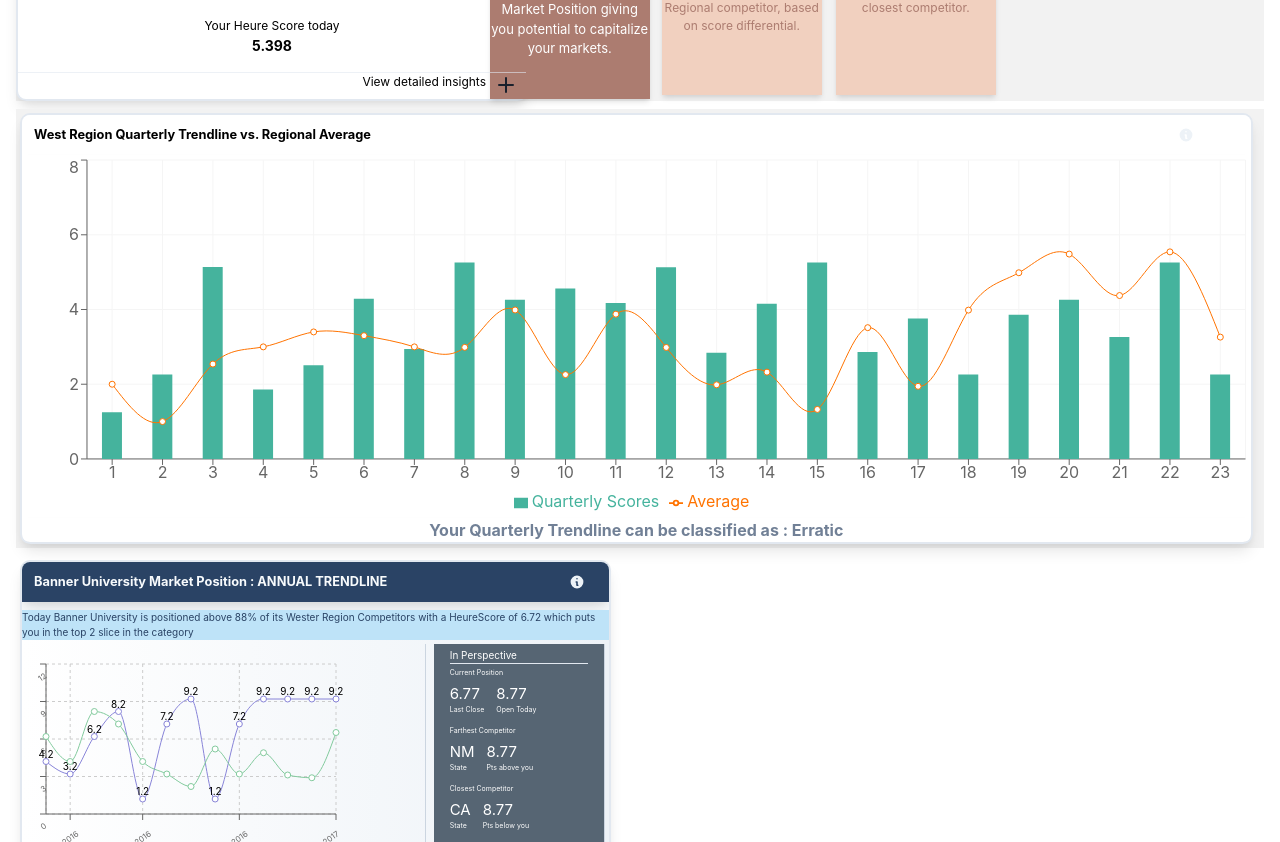
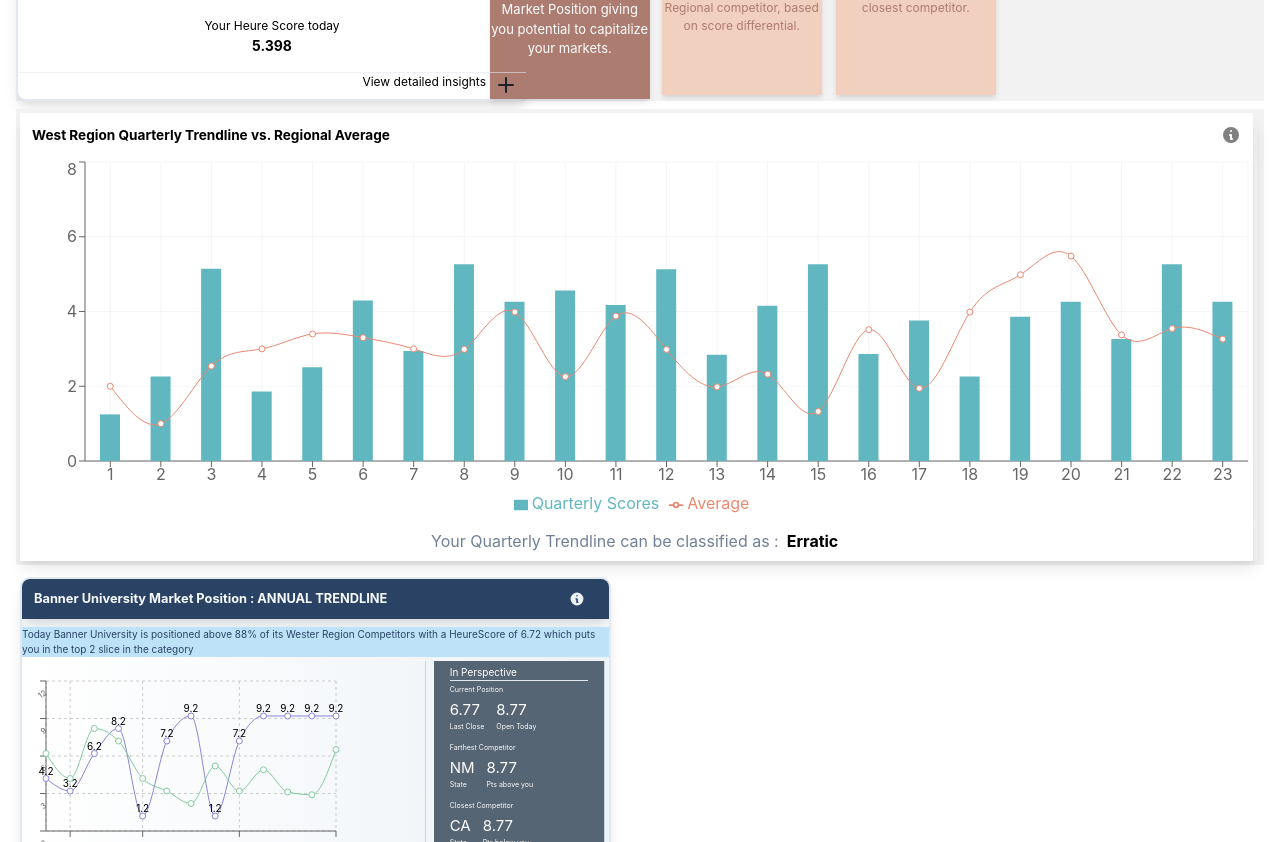
Before and after one commit to Heure-Health/HeureHealth-hospital, a Next.js app: page /position in a window 1280 px wide. Shown: the part 476-1318 px from the top of the page. Built offline with nearby package versions, Linux system fonts and the light colour scheme.

Commit message:
Updated Trendline vs Regional Average chart and added tooltips

```diff
--- /dev/null
+++ b/src/components/rechart/BarLineComposedWidget.tsx
@@ -0,0 +1,31 @@
+import React from "react";
+import { Bar, CartesianGrid, ComposedChart, Legend, Line, ResponsiveContainer, Tooltip, XAxis, YAxis} from "recharts";
+
+type Params = {
+    chartWidth: string;
+    barLegendName: string;
+    barDataKey: string;
+    barColor: string;
+    barSize: number;
+    lineLegandName: string;
+    lineDataKey: string;
+    lineColor: string;
+    xAxisDataKey: string;
+    chartData: Object[];
+};
+export default function BarLineComposedWidget(params: Params) {
+        const {chartWidth, barLegendName, barDataKey, barColor, barSize, lineLegandName, lineDataKey, lineColor, xAxisDataKey, chartData} = params;
+        return (
+            <ResponsiveContainer width={chartWidth}>
+                <ComposedChart data={chartData}>
+                    <CartesianGrid stroke="#F5F5F5" />
+                    <XAxis dataKey={xAxisDataKey} scale="auto" />
+                    <YAxis />
+                    <Tooltip />
+                    <Legend />
+                    <Bar dataKey={barDataKey} name={barLegendName} fill={barColor} barSize={barSize} />
+                    <Line dataKey={lineDataKey} name={lineLegandName} stroke={lineColor} type={"natural"} />
+                </ComposedChart>
+            </ResponsiveContainer>
+        );
+}
--- a/src/components/rechart/ComposedChart.tsx
+++ /dev/null
@@ -1,138 +0,0 @@
-import React from "react";
-import { Bar, CartesianGrid, ComposedChart, Legend, Line, ResponsiveContainer, Tooltip, XAxis, YAxis} from "recharts";
-
-const data = [
-    {
-        name: '1',
-        avg: 2.000,
-        qs: 1.247,
-    },
-    {
-        name: '2',
-        avg: 1.000,
-        qs: 2.261,
-    },
-    {
-        name: '3',
-        avg: 2.540,
-        qs: 5.141,
-    },
-    {
-        name: '4',
-        avg: 3.000,
-        qs: 1.861,
-    },
-    {
-        name: '5',
-        avg: 3.400,
-        qs: 2.511,
-    },
-    {
-        name: '6',
-        avg: 3.300,
-        qs: 4.291,
-    },
-    {
-        name: '7',
-        avg: 3.000,
-        qs: 2.941,
-    },
-    {
-        name: '8',
-        avg: 2.987,
-        qs: 5.261,
-    },
-    {
-        name: '9',
-        avg: 3.987,
-        qs: 4.261,
-    },
-    {
-        name: '10',
-        avg: 2.257,
-        qs: 4.561,
-    },
-    {
-        name: '11',
-        avg: 3.876,
-        qs: 4.174,
-    },
-    {
-        name: '12',
-        avg: 2.984,
-        qs: 5.131
-    },
-    {
-        name: '13',
-        avg: 1.984,
-        qs: 2.841,
-    },
-    {
-        name: '14',
-        avg: 2.324,
-        qs: 4.151,
-    },
-    {
-        name: '15',
-        avg: 1.326,
-        qs: 5.261,
-    },
-    {
-        name: '16',
-        avg: 3.514,
-        qs: 2.861,
-    },
-    {
-        name: '17',
-        avg: 1.944,
-        qs: 3.761,
-    },
-    {
-        name: '18',
-        avg: 3.984,
-        qs: 2.261,
-    },
-    {
-        name: '19',
-        avg: 4.984,
-        qs: 3.861,
-    },
-    {
-        name: '20',
-        avg: 5.484,
-        qs: 4.261,
-    },
-    {
-        name: '21',
-        avg: 4.374,
-        qs: 3.261,
-    },
-    {
-        name: '22',
-        avg: 5.543,
-        qs: 5.261,
-    },
-    {
-        name: '23',
-        avg: 3.261,
-        qs: 2.261,
-    }
-];
-
-export default function ComposedChartWgt() {
-        return (
-            <div style={{ width: '100%'}}>
-                <ResponsiveContainer>
-                    <ComposedChart data={data}>
-                        <CartesianGrid stroke="#f5f5f5" />
-                        <XAxis dataKey="name" scale="auto" />
-                        <YAxis />
-                        <Tooltip />
-                        <Legend />
-                        <Bar dataKey="qs" name={"Quarterly Scores"} barSize={20} fill="#45B39D" />
-                        <Line dataKey="avg" name={"Average"} type="natural"  stroke="#ff7300" />
-                    </ComposedChart>
-                </ResponsiveContainer>
-            </div>
-        );
-}
--- a/src/components/rechart/RGuage.tsx
+++ b/src/components/rechart/SpeedometerWidget.tsx
@@ -7,7 +7,7 @@ type Props = {
     chartValue: number;
 };
 
-const Gauge = (props: Props) => {
+const SpeedometerWidget = (props: Props) => {
 
     const {width, colorData, chartValue} = props;
 
@@ -134,4 +134,4 @@ const Gauge = (props: Props) => {
         </ResponsiveContainer>
     );
 };
-export default Gauge;
+export default SpeedometerWidget;
--- a/src/pages/position/PositionMain.tsx
+++ b/src/pages/position/PositionMain.tsx
@@ -1,7 +1,6 @@
 import React from "react";
 import {Box, Center, Flex, Grid, GridItem, Text, Wrap, WrapItem} from "@chakra-ui/react";
-import RLineChart from "../../components/rechart/RLineChart";
-import ComposedChartWgt from "../../components/rechart/ComposedChart";
+import ComposedChartWgt from "../../components/rechart/BarLineComposedWidget";
 import LinearChartMultiMetric from "../../components/rechart/LinearChartMultiMetric";
 import LinearChartOneMetric from "../../components/rechart/LinearChartOneMetric";
 import DonutWidget from "../../components/common/DonutWidget";
@@ -10,8 +9,16 @@ import CardTrendAnnual from "../../components/container/trendcard/CardTrendAnnua
 import CardTrendQtly from "../../components/container/trendcard/CardTrendQtly";
 import {Footer} from "../../layouts";
 import MarketPositionWidget from "./overall/MarketPositionWidget";
-import RGuage from "../../components/rechart/RGuage";
 import TrendlineRegionalWidget from "./overall/TrendlineRegionalWidget";
+import TooltipsData from "../../services/data/TooltipsData";
+import SpeedometerWidget from "../../components/rechart/SpeedometerWidget";
+
+//const {userName} = ServerData.position;
+const { tooltipMarketPosition,
+    //tooltipSpeedometer,
+    tooltipSnapshotWidget1,
+    tooltipSnapshotWidget2,
+    tooltipTrendlineRegional} = TooltipsData.positionPage.overAllPage;
 
 const cdata = {
     "position": [
@@ -38,22 +45,21 @@ const cdata = {
             "summaryvalue2": "1.5%",
             "chartwidth": 400,
             "gdata": {
-                width: 325,
-                chartValue: 250,
+                chartValue: 5.398,
                 data: [
                     {
                         name: 'Aspirant',
-                        value: 100,
+                        value: 2,
                         color: '#FA897B',
                     },
                     {
                         name: 'Challenger',
-                        value: 100,
+                        value: 2,
                         color: '#FBC78D',
                     },
                     {
                         name: 'Leader',
-                        value: 100,
+                        value: 2,
                         color: '#D0E6A5'
                     },
                 ]
@@ -62,6 +68,123 @@ const cdata = {
     ]
 };
 
+const trendlineRegionData = [
+    {
+        quarter: '1',
+        avg: 2.000,
+        score: 1.247,
+    },
+    {
+        quarter: '2',
+        avg: 1.000,
+        score: 2.261,
+    },
+    {
+        quarter: '3',
+        avg: 2.540,
+        score: 5.141,
+    },
+    {
+        quarter: '4',
+        avg: 3.000,
+        score: 1.861,
+    },
+    {
+        quarter: '5',
+        avg: 3.400,
+        score: 2.511,
+    },
+    {
+        quarter: '6',
+        avg: 3.300,
+        score: 4.291,
+    },
+    {
+        quarter: '7',
+        avg: 3.000,
+        score: 2.941,
+    },
+    {
+        quarter: '8',
+        avg: 2.987,
+        score: 5.261,
+    },
+    {
+        quarter: '9',
+        avg: 3.987,
+        score: 4.261,
+    },
+    {
+        quarter: '10',
+        avg: 2.257,
+        score: 4.561,
+    },
+    {
+        quarter: '11',
+        avg: 3.876,
+        score: 4.174,
+    },
+    {
+        quarter: '12',
+        avg: 2.984,
+        score: 5.131
+    },
+    {
+        quarter: '13',
+        avg: 1.984,
+        score: 2.841,
+    },
+    {
+        quarter: '14',
+        avg: 2.324,
+        score: 4.151,
+    },
+    {
+        quarter: '15',
+        avg: 1.326,
+        score: 5.261,
+    },
+    {
+        quarter: '16',
+        avg: 3.514,
+        score: 2.861,
+    },
+    {
+        quarter: '17',
+        avg: 1.944,
+        score: 3.761,
+    },
+    {
+        quarter: '18',
+        avg: 3.984,
+        score: 2.261,
+    },
+    {
+        quarter: '19',
+        avg: 4.984,
+        score: 3.861,
+    },
+    {
+        quarter: '20',
+        avg: 5.484,
+        score: 4.261,
+    },
+    {
+        quarter: '21',
+        avg: 3.374,
+        score: 3.261,
+    },
+    {
+        quarter: '22',
+        avg: 3.543,
+        score: 5.261,
+    },
+    {
+        quarter: '23',
+        avg: 3.261,
+        score: 4.261,
+    }
+];
 const wrapItemWidth = [
     "49%",
     "95%",
@@ -74,16 +197,12 @@ const QTrendwrapItemWidth = [
     "98%",
     "98%",
     "99%",
-    "97%",
+    "99%",
     "99.4%",
 ];
 
-const renderChart = function (name, gdata) {
+const renderChart = function (name) {
     switch (name) {
-        case 'line1':
-            return (
-                <RLineChart width={gdata.chartwidth} data={gdata.data}/>
-            )
         case 'linearchartonemetric':
             return (
                 <LinearChartOneMetric/>
@@ -119,12 +238,11 @@ const PositionMain = (params) => {
                                         <MarketPositionWidget
                                                               headerlabel={"West Region Market Position:"}
                                                               headervalue={data2.headervalue}
-                                                              subheaderlabel={data2.subheaderlabel} subheadervalue={data2.subheadervalue}
-                                                              tooltip={data2.tooltip}
+                                                              tooltip={tooltipMarketPosition}
                                                               pieChartHeight={250}
                                                               width={"32em"}
                                                               height={"23em"}
-                                                              pieChartObject={<RGuage width={data2.chartwidth} chartValue={data2.gdata.chartValue} colorData={data2.gdata.data}/>}
+                                                              pieChartObject={<SpeedometerWidget width={400} chartValue={data2.gdata.chartValue} colorData={data2.gdata.data}/>}
                                         />
                                     ))}
                                 </Center>
@@ -161,7 +279,7 @@ const PositionMain = (params) => {
                                                 widgetBgColor={"#EB8871"}
                                                 widgetTextFontColor={"white"}
                                                 widgetTextFontSize={{base: '10px', md: '10px', lg: '12px'}}
-                                                widgetToolTip={"There are 9 Position tiers in all. Three main tiers of Leader, Challenger, Aspirant are each further separated into 3."}
+                                                widgetToolTip={""}
                                             />
                                         </Box>
                                         <Box width="100%" paddingLeft={"3.5"} paddingBottom={"3.5"}>
@@ -175,7 +293,7 @@ const PositionMain = (params) => {
                                                 widgetBgColor={"#EB8871"}
                                                 widgetTextFontColor={"white"}
                                                 widgetTextFontSize={{base: '10px', md: '10px', lg: '12px'}}
-                                                widgetToolTip={"There are 9 Position tiers in all. Three main tiers of Leader, Challenger, Aspirant are each further separated into 3."}
+                                                widgetToolTip={tooltipSnapshotWidget1}
                                             />
                                         </Box>
                                     </Flex>
@@ -205,7 +323,7 @@ const PositionMain = (params) => {
                                                 widgetBgColor={"#F1D0BF"}
                                                 widgetTextFontColor={"#AC7C70"}
                                                 widgetTextFontSize={{base: '10px', md: '10px', lg: '12px'}}
-                                                widgetToolTip={""}
+                                                widgetToolTip={tooltipSnapshotWidget2}
                                             />
                                         </Box>
                                     </Flex>
@@ -217,17 +335,34 @@ const PositionMain = (params) => {
                         <Wrap>
                             <WrapItem width={QTrendwrapItemWidth} minWidth={QTrendwrapItemWidth} alignContent={"center"}>
                                 <Box width="100%">
-                                    {cdata.position.filter(x => x.card == "1").map((data2) => (
-                                        <TrendlineRegionalWidget key={data2.card}
-                                                                 headerlabel={"West Region Quarterly Trendline vs. Regional Average"}
-                                                                 tooltip={"tooltips Trendline vs. Regional"}
-                                                                 summary={"Your Quarterly Trendline can be classified as :"}
-                                                                 summaryValue={"Erratic"}
-                                                                 chart={<ComposedChartWgt/>}
-                                                                 width={""}
-                                                                 height={""}
-                                        />
-                                    ))}
+                                    <TrendlineRegionalWidget
+                                         widgetBbColor={"#FFFFFF"}
+                                         widgetWidth={"99.7%"}
+                                         widgetHeight={""}
+                                         childComponentWidth={"99.7%"}
+                                         headerTextColor={"#000000"}
+                                         headerTextSize={"0.85em"}
+                                         footerTextColor={"gray.500"}
+                                         footerTextSize={"1.0em"}
+                                         footerHeight={"2.5em"}
+                                         barLineComposedWidgetHeight={"22.7em"}
+                                         tooltipText={tooltipTrendlineRegional}
+                                         headerLabel={"West Region Quarterly Trendline vs. Regional Average"}
+                                         footerLabel={"Your Quarterly Trendline can be classified as :"}
+                                         footerValue={"Erratic"}
+                                         barLineComposedWidgetObject={<ComposedChartWgt
+                                            chartWidth = {"100%"}
+                                            barColor = {"#60B7C0"}
+                                            barSize = {20}
+                                            lineColor = {"#EB8871"}
+                                            barLegendName = {"Quarterly Scores"}
+                                            lineLegandName = {"Average"}
+                                            xAxisDataKey = {"quarter"}
+                                            barDataKey = {"score"}
+                                            lineDataKey = {"avg"}
+                                            chartData = {trendlineRegionData} />
+                                        }
+                                    />
                                 </Box>
                             </WrapItem>
                         </Wrap>
@@ -250,7 +385,7 @@ const PositionMain = (params) => {
                                                          trendScore3={data2.trendScore3}
                                                          summary1={data2.summary1} summaryvalue1={data2.summaryvalue1}
                                                          summary2={data2.summary2} summaryvalue2={data2.summaryvalue2}
-                                                         chart={renderChart("linearchartmultimetric", data2.gdata)}
+                                                         chart={renderChart("linearchartmultimetric")}
                                                          width={""} height={""}/>
                                     ))}
                                 </Box>
@@ -276,7 +411,7 @@ const PositionMain = (params) => {
                                                            trendScore3={data2.trendScore3}
                                                            summary1={data2.summary1} summaryvalue1={data2.summaryvalue1}
                                                            summary2={data2.summary2} summaryvalue2={data2.summaryvalue2}
-                                                           chart={renderChart("linearchartonemetric", data2.gdata)}
+                                                           chart={renderChart("linearchartonemetric")}
                                                            width={""} height={""}/>
                                         ))}
                                     </Box>
--- a/src/pages/position/overall/MarketPositionWidget.tsx
+++ b/src/pages/position/overall/MarketPositionWidget.tsx
@@ -17,8 +17,6 @@ type Params = {
     height: string;
     headerlabel: string;
     headervalue: string;
-    subheaderlabel: string;
-    subheadervalue: string;
     tooltip: string;
     pieChartHeight: number;
     pieChartObject: ReactNode;
@@ -38,7 +36,7 @@ const MarketPositionWidget = (params: Params) => {
                             </Flex>
                         </Heading>
                     </Flex>
-                    <Flex direction="row-reverse">
+                    <Flex direction="row">
                         <Tooltip hasArrow label={tooltip} placement="bottom" bg={"black"} color="gray.100">
                             <Box>
                                 <Box as={HiInformationCircle} size="1.25em" color="grey" bgColor={"white"}/>
--- a/src/pages/position/overall/TrendlineRegionalWidget.tsx
+++ b/src/pages/position/overall/TrendlineRegionalWidget.tsx
@@ -1,45 +1,49 @@
 import React, {ReactNode} from "react";
-import {Box, Center, Flex, Heading, Text, Tooltip} from "@chakra-ui/react";
-import {HiInformationCircle} from "react-icons/hi";
+import {Box, Center, Flex, Text} from "@chakra-ui/react";
+import ToolTipWidget from "../../../components/common/ToolTipWidget";
 
 type Props = {
-    width: string;
-    height: string;
-    headerlabel: string;
-    summary: string;
-    summaryValue: string;
-    tooltip: string;
-    chart: ReactNode;
+    widgetBbColor: string,
+    widgetWidth: string;
+    widgetHeight: string;
+    childComponentWidth: string;
+    headerLabel: string;
+    headerTextColor: string;
+    headerTextSize: string;
+    tooltipText: string;
+    footerLabel: string;
+    footerValue: string;
+    footerTextColor: string;
+    footerTextSize: string;
+    footerHeight: string;
+    barLineComposedWidgetHeight: string;
+    barLineComposedWidgetObject: ReactNode;
 };
-
-
 const TrendlineRegionalWidget = (props: Props) => {
+    const {widgetBbColor, widgetWidth, widgetHeight, childComponentWidth, headerLabel, headerTextColor, headerTextSize, footerHeight, tooltipText, footerLabel, footerValue, footerTextColor, footerTextSize, barLineComposedWidgetHeight, barLineComposedWidgetObject} = props;
     return (
         <>
-            <Box w={props.width} h='{props.height}' margin="1" padding="0" shadow="lg"
-                 bg="gray.50" borderWidth="2px" borderRadius="10px" overflow="hidden">
-                <Flex width="100%" p="3" bg="white" shadow="lg">
-                    <Flex w="95%">
-                        <Heading as="h2" textAlign="center" fontSize="0.8em">
-                            <Flex>
-                                <Text color="#000000">{props.headerlabel}</Text>
-                            </Flex>
-                        </Heading>
+            <Box w={widgetWidth} height={widgetHeight} margin="1" padding="0" shadow="lg" overflow="hidden">
+                <Flex width={childComponentWidth} p="3" bg={widgetBbColor} shadow="lg">
+                    <Flex w="99%">
+                        <Text color={headerTextColor} fontSize={headerTextSize} fontWeight={"bold"}>{headerLabel}</Text>
                     </Flex>
-                    <Flex direction="row-reverse">
-                        <Tooltip hasArrow label={props.tooltip} placement="bottom" bg="gray.100" color="gray.800">
-                            <Box>
-                                <Box as={HiInformationCircle} size="1em" color="gray.100"/>
-                            </Box>
-                        </Tooltip>
-                    </Flex>
+                    <ToolTipWidget
+                        tooltipText={tooltipText}
+                        tooltipTextBGColor={"#000000"}
+                        tooltipTextColor={"gray.100"}
+                        tooltipSize={"1.25em"}
+                        tooltipCircleBGColor={"grey"}
+                        tooltipBGColor={"white"}
+                    />
                 </Flex>
-                <Flex w="100%" h="220px" bg="#FFFFFF" shadow="md" height={"22.7em"}>
-                    {props.chart}
+                <Flex w={childComponentWidth} height={barLineComposedWidgetHeight} bg={widgetBbColor} shadow="md">
+                    {barLineComposedWidgetObject}
                 </Flex>
-                <Flex width="100%" bg="white" shadow="md">
-                    <Center fontSize="1.0em" color="gray.500" width={"100%"} fontWeight={"bold"}>
-                        {props.summary} {props.summaryValue}
+                <Flex width={childComponentWidth} bg={widgetBbColor} shadow="md" height={footerHeight}>
+                    <Center fontSize={footerTextSize} color={footerTextColor} width={childComponentWidth}>
+                        <Text>{footerLabel}</Text>
+                        <Text pl="2" fontWeight={"bold"} color={"#000000"}>{footerValue}</Text>
                     </Center>
                 </Flex>
             </Box>
--- /dev/null
+++ b/src/services/data/TooltipsData.tsx
@@ -0,0 +1,15 @@
+const TooltipsData = {
+    "homePage" : {
+        "tooltip1": "Testing",
+    },
+    "positionPage" :{
+        "overAllPage": {
+            "tooltipMarketPosition": "Your Overall Market Position Score is a highly aggregated composite of a multitude of market defining variables that reiterate your competitive market position relative to all your market competitors in the selected geographic region.",
+            "tooltipSpeedometer": "The 'speedometer dial' visualizes where your organization is positioned on a 9-tier gauge based on a your Heure Score. The 3 main tiers are indicated in intuitive colors and are each further divided into 3 tiers for a more granular perspective.",
+            "tooltipSnapshotWidget1": "There are 9 Position tiers in all. Three main tiers of Leader, Challenger, Aspirant are each further separated into 3.",
+            "tooltipSnapshotWidget2": "The Score Differential is calculated with respect to your Position score. A positive differential indicates that your competitor is ahead of you. A negative differential indicates that your competitor is below your respective Market Position.",
+            "tooltipTrendlineRegional": "Trendline vs Regional Tooltip"
+        }
+    }
+};
+export default TooltipsData;
```
Also changed, not shown: src/components/rechart/BarStack.tsx (deleted), src/components/rechart/Donut.tsx (deleted).
